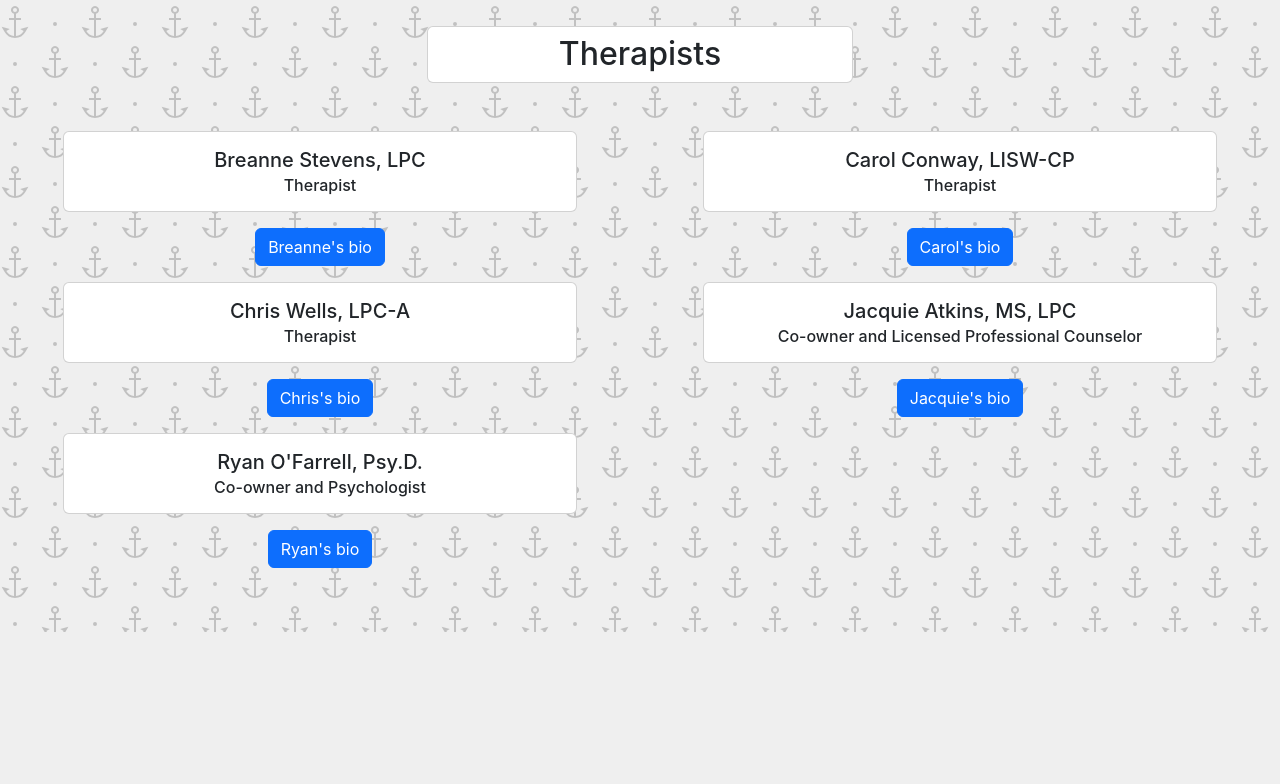
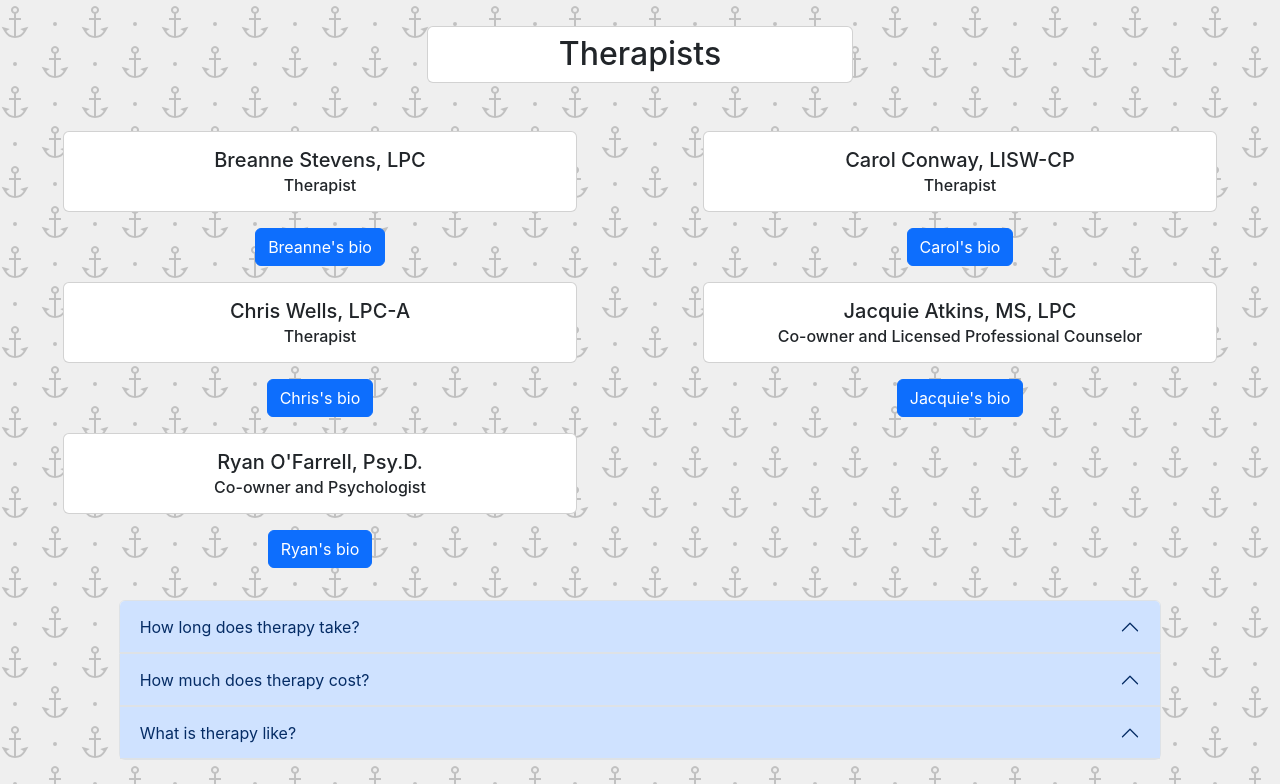
Before and after one commit to aohcc/aohcc, a React (Create React App) app: page / in a window 1280 px wide. Shown: the part 716-1500 px from the top of the page. Before the commit the page ends 1348 px from the top, so only its background shows below. Built offline with nearby package versions, Linux system fonts and the light colour scheme.

Commit message:
Added FAQ section.

```diff
--- a/src/App.js
+++ b/src/App.js
@@ -3,6 +3,7 @@ import './App.css';
 import Navbar from './components/navbar'
 import About from './components/about'
 import Therapist from './components/therapists'
+import Faq from './components/faq'
 
 function App() {
   return (
@@ -10,6 +11,7 @@ function App() {
       <Navbar />
       <About />
       <Therapist />
+      <Faq />
     </div>
   );
 }
--- /dev/null
+++ b/src/components/faq.jsx
@@ -0,0 +1,40 @@
+const faqs = [
+  {
+    item: "q1",
+    question: "How long does therapy take?",
+    answer: "Placeholder"
+  },
+  {
+    item: "q2",
+    question: "How much does therapy cost?",
+    answer: "Placeholder"
+  },
+  {
+    item: "q3",
+    question: "What is therapy like?",
+    answer: "Placeholder"
+  }
+]
+
+const faqAccordion = faqs.map(faq =>
+    <div className="accordion-item">
+        <h2 className="accordion-header">
+          <button className="accordion-button" data-bs-toggle="collapse" data-bs-target={"#" + faq.item} aria-expanded="true" aria-controls={faq.item}>
+            {faq.question}
+        </button>
+        </h2>
+      <div id={faq.item} className="accordion-collapse collapse" data-bs-parent={faq.item}>
+            {faq.answer}
+        </div>
+    </div>
+)
+
+export default function Faq() {
+  return (
+    <>
+      <div id="faq" className="accordion container-fluid mx-auto col col-md-10 mb-4">
+        {faqAccordion}
+      </div>
+    </>
+  )
+}
--- a/src/components/navbar.jsx
+++ b/src/components/navbar.jsx
@@ -15,6 +15,9 @@ export default function Navbar() {
             <li className="nav-item">
               <a className="btn btn-outline-light" href="#therapists">Therapists</a>
             </li>
+            <li className="nav-item">
+              <a className="btn btn-outline-light" href="#faq">FAQ</a>
+            </li>
             <li className="nav-item me-md-3">
               <a className="btn btn-outline-light" href="#contact">Contact</a>
             </li>
--- a/src/components/therapists.jsx
+++ b/src/components/therapists.jsx
@@ -76,9 +76,9 @@ export default function Therapist() {
 
   return (
     <>
-        <h2 className="card mx-auto col-6 col-md-4 p-2 mb-5">Therapists</h2>
+        <h2 className="card mx-auto col-6 col-md-4 p-2 mb-5" id="therapists">Therapists</h2>
         <div className="container-fluid mx-auto">
-          <div className="row row-cols-1 row-cols-lg-2 mb-5" id="therapists">
+          <div className="row row-cols-1 row-cols-lg-2 mb-3">
               {therapistCard}
           </div>
         </div>
```
